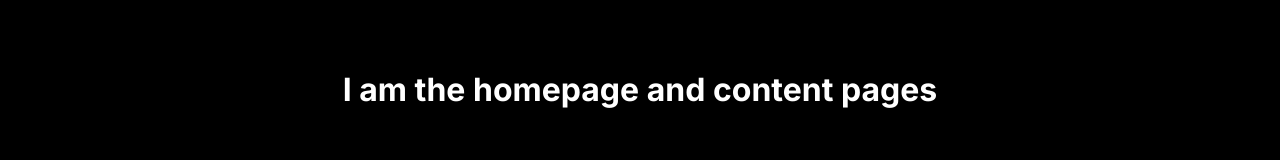
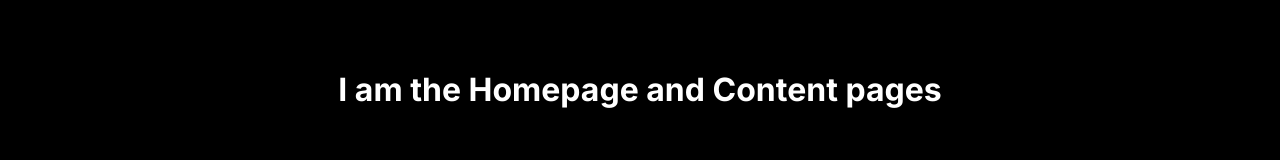
Before and after one commit to ramirezfmau/MFE-POC_v2, a Next.js app in the folder apps/content-pages/: page / in a window 1280 px wide. Shown: the part 231-391 px from the top of the page. Built offline with nearby package versions, Linux system fonts and the light colour scheme.

Commit message:
Adding SSR

```diff
--- a/apps/content-pages/app/page.tsx
+++ b/apps/content-pages/app/page.tsx
@@ -37,7 +37,7 @@ const LINKS = [
 export default function Page(): JSX.Element {
   return (
     <main className={styles.main}>
-        <h1>I am the homepage and content pages</h1>
+        <h1>I am the Homepage and Content pages</h1>
         <div style={{display: "flex"}}>
           {LINKS.map(({ title, href }) => (
             <a href={href} key={title} title={title} style={{padding: "50px"}}>
```
